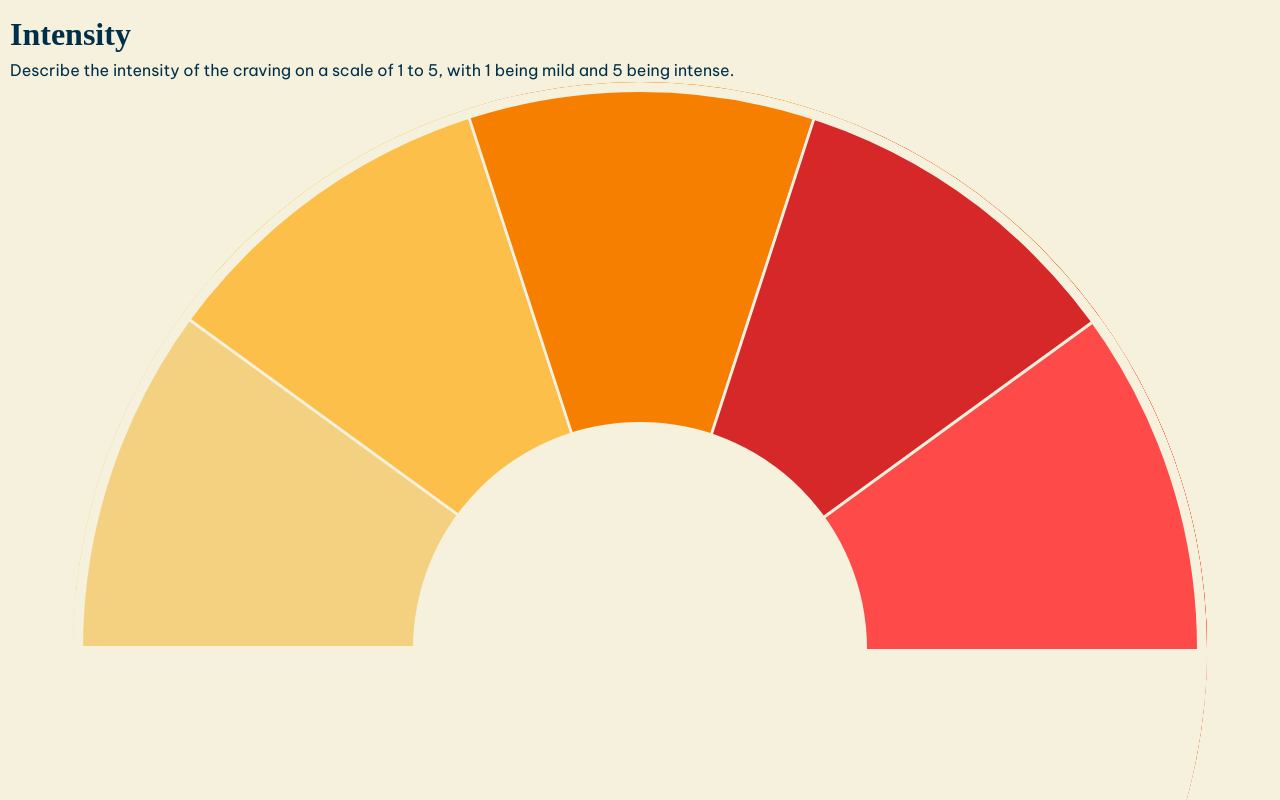
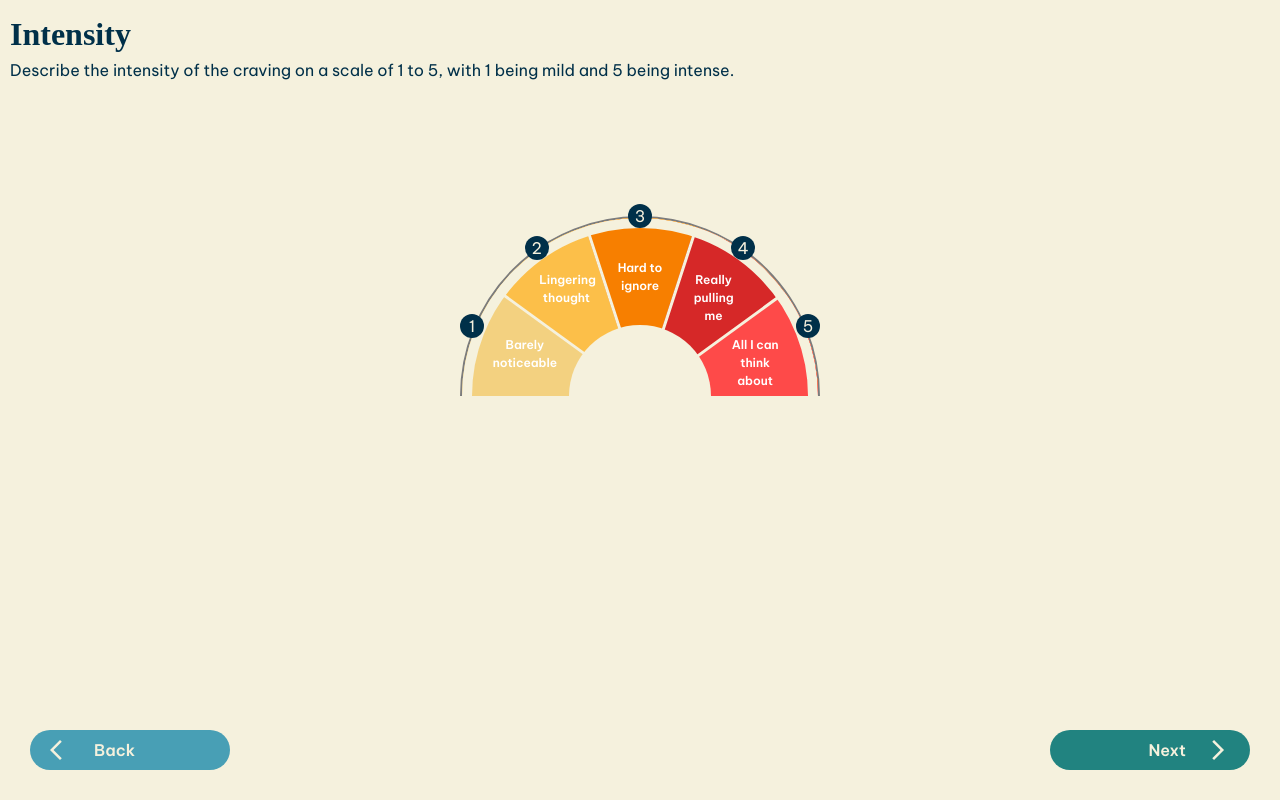
Before and after one commit to nuinn/wasp_front, a Vue app: page / in a window 1280 px wide. Shown: the top 800 px of the page. Built offline with nearby package versions, Linux system fonts and the light colour scheme; a web font is replaced by a local one.

Commit message:
complete scale component

```diff
--- a/src/components/Step/Intensity.vue
+++ b/src/components/Step/Intensity.vue
@@ -1,33 +1,30 @@
 <script setup>
-import { ref } from "vue"
-const emit = defineEmits(["selected-intensity"])
+import { ref } from "vue";
+const emit = defineEmits(["selected-intensity"]);
 
-const levels = ['Barely noticeable','Lingering thought','Hard to ignore','Really pulling me','All I can think about']
-const currentIndex = ref(-1)
+const levels = [
+  "Barely noticeable",
+  "Lingering thought",
+  "Hard to ignore",
+  "Really pulling me",
+  "All I can think about",
+];
+const currentIndex = ref(-1);
 
 function getClasses(index) {
-  const classes = [`intensity-${index + 1}`]
-  if (currentIndex.value === index) classes.push('selected')
-  return classes.join(' ')
+  const classes = [`intensity-${index + 1}`];
+  if (currentIndex.value === index) classes.push("selected");
+  return classes.join(" ");
 }
 
 function handleClick(index) {
-  currentIndex.value = index
-  emit('selected-intensity', index + 1)
+  currentIndex.value = index;
+  emit("selected-intensity", index + 1);
 }
-
 </script>
 
 <template>
-
-
   <div id="intensity-component">
-
-
-
-
-
-
     <div class="scale-container">
       <div
         v-for="(_, index) in levels"
@@ -36,15 +33,39 @@ function handleClick(index) {
         @click="handleClick(index)"
       ></div>
       <div class="level blocker"></div>
-      <div class="inner-circle"></div>
+      <div class="inner-circle">
+        {{ currentIndex >= 0 ? currentIndex + 1 : "" }}
+      </div>
       <div class="borderer"></div>
     </div>
-    <div class="details-container">
-      <div
-        v-for="level in levels"
-        class="detail-container"
-      >{{ level }}</div>
-
+    <div class="overlay-container">
+      <div class="overlay">
+        <div class="top number-container">
+          <div class="number three">3</div>
+        </div>
+        <div class="middle number-container">
+          <div class="number">2</div>
+          <div class="number">4</div>
+        </div>
+        <div class="top detail-container">
+          <span>{{ levels[2] }}</span>
+        </div>
+        <div class="middle detail-container">
+          <span>{{ levels[1] }}</span>
+          <span>{{ levels[3] }}</span>
+        </div>
+        <div></div>
+        <!-- <div></div> -->
+        <div class="bottom number-container">
+          <div class="number">1</div>
+          <div class="number">5</div>
+        </div>
+        <div class="bottom detail-container">
+          <span>{{ levels[0] }}</span>
+          <span>{{ levels[4] }}</span>
+        </div>
+      </div>
+      <div class="mask"></div>
     </div>
   </div>
 </template>
@@ -54,20 +75,98 @@ function handleClick(index) {
   display: flex;
   flex-direction: column;
   align-items: center;
+  position: relative;
 }
 
+.overlay-container {
+  position: absolute;
+  width: 36rem;
+  aspect-ratio: 1;
+  z-index: 10;
+  display: flex;
+  flex-direction: column;
+  pointer-events: none;
+
+  & .overlay {
+    pointer-events: none;
+    height: 50%;
+    width: 100%;
+    & div {
+      display: flex;
+      height: 12%;
+      width: 100%;
+    }
+    .number {
+      height: 2.4rem;
+      width: 2.4rem;
+      /* aspect-ratio: 1; */
+      border-radius: 50%;
+      background-color: var(--prussian);
+      color: var(--light-vanilla);
+      display: flex;
+      justify-content: center;
+      align-items: center;
+    }
+    .three {
+      position: absolute;
+      top: -1.2rem;
+    }
+    & .top {
+      justify-content: center;
+    }
+    & .top.number-container {
+      justify-content: center;
+      align-items: flex-start;
+      position: relative;
+    }
+    & .middle,
+    .bottom {
+      justify-content: space-between;
+    }
+    & .middle.number-container {
+      align-items: center;
+      padding: 0 18%;
+    }
+    & .middle.detail-container {
+      align-items: flex-start;
+      padding: 0 22%;
+      margin-top: -10px;
+      & span {
+        width: 27%;
+      }
+    }
+    & .bottom.detail-container {
+      padding: 0 9%;
+    }
+    & .detail-container {
+      /* width: 20%; */
+      & span {
+        color: #fff;
+        font-size: 1.2rem;
+        width: 22%;
+        text-align: center;
+        font-weight: 600;
+      }
+    }
+  }
+
+  & .mask {
+    height: 50%;
+    width: 100%;
+    background-color: var(--light-vanilla);
+  }
+}
 
 .scale-container {
-    width: 90%;
+  width: 36rem;
   aspect-ratio: 1;
-    /* border: 1px solid var(--thistle); */
+  border: 2px solid var(--grey);
   border-radius: 50%;
   overflow: hidden;
   display: flex;
   justify-content: center;
   align-items: center;
   position: relative;
-
 
   & .level {
     top: 0;
@@ -76,9 +175,14 @@ function handleClick(index) {
     position: absolute;
     transform-origin: center bottom;
     border: 3px solid var(--light-vanilla);
+    cursor: pointer;
+    &:hover {
+      background-color: var(--thistle);
+    }
   }
 
   & .intensity-1 {
+    border: 0;
     background-color: var(--one);
     z-index: 1;
   }
@@ -113,6 +217,11 @@ function handleClick(index) {
     border-radius: 50%;
     background-color: var(--light-vanilla);
     z-index: 7;
+    display: flex;
+    justify-content: center;
+    padding-top: 10%;
+    font-size: 3rem;
+    color: var(--prussian);
   }
   & .borderer {
     width: 100%;
@@ -121,18 +230,7 @@ function handleClick(index) {
     border: 10px solid var(--light-vanilla);
     z-index: 8;
     position: absolute;
-    }
-  }
-
-  .details-container {
-    display: flex;
-    width: 90%;
-    & div {
-      padding: 4px;
-      width: 20%;
-      font-size: 1rem;
-      text-align: center;
-
+    pointer-events: none;
   }
 }
 </style>
--- a/src/style.css
+++ b/src/style.css
@@ -5,6 +5,7 @@
   --prussian: #003049;
   --vanilla: #EAE2B7;
   --light-vanilla: #f5f1dd;
+  --grey: #7C7C7C;
 
   --five: #FE4A49;
   --four: #D62828;
```
Lines whose indentation alone changed are shown as unchanged.
